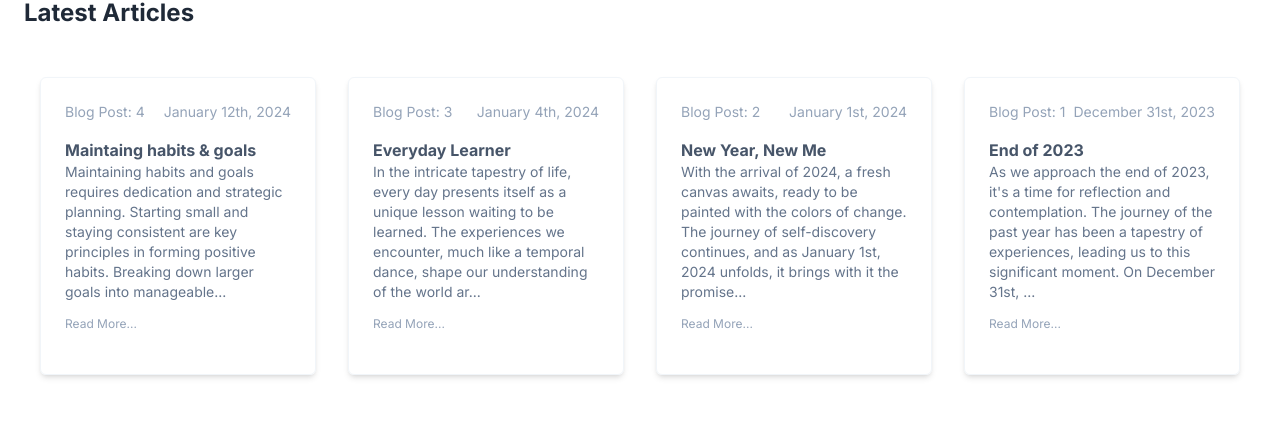
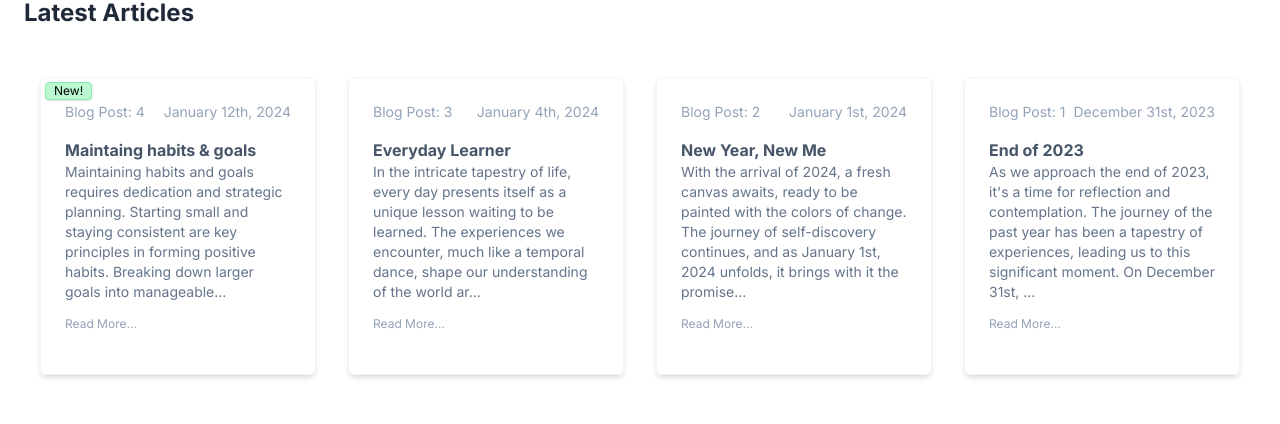
Before and after one commit to BrandonGormley/nova, a Next.js app: page /blog in a window 1280 px wide. Shown: the part 128-552 px from the top of the page. Built offline with nearby package versions, Linux system fonts and the light colour scheme; data requests are answered from the project's data file.

Commit message:
add pill bug to signify if blog is new

```diff
--- a/src/app/components/ui/BlogPost.tsx
+++ b/src/app/components/ui/BlogPost.tsx
@@ -5,11 +5,23 @@ interface BlogPostProps {
     title: string;
     body: string;
     date: string;
+    recent: string;
 }
 
-export default function BlogPost({ id, title, body, date }: BlogPostProps) {
+export default function BlogPost({
+    id,
+    title,
+    body,
+    date,
+    recent,
+}: BlogPostProps) {
     return (
-        <div className='p-6 flex flex-col'>
+        <div className='p-6 flex flex-col relative'>
+            {recent === 'true' && (
+                <p className='bg-green-200 absolute top-1 left-1 px-2 text-xs rounded border border-green-300 shadow'>
+                    New!
+                </p>
+            )}
             <div className='flex justify-between text-slate-400 text-sm md:text-xs xl:text-sm'>
                 <p>Blog Post: {id}</p>
                 <p>{date}</p>
```
